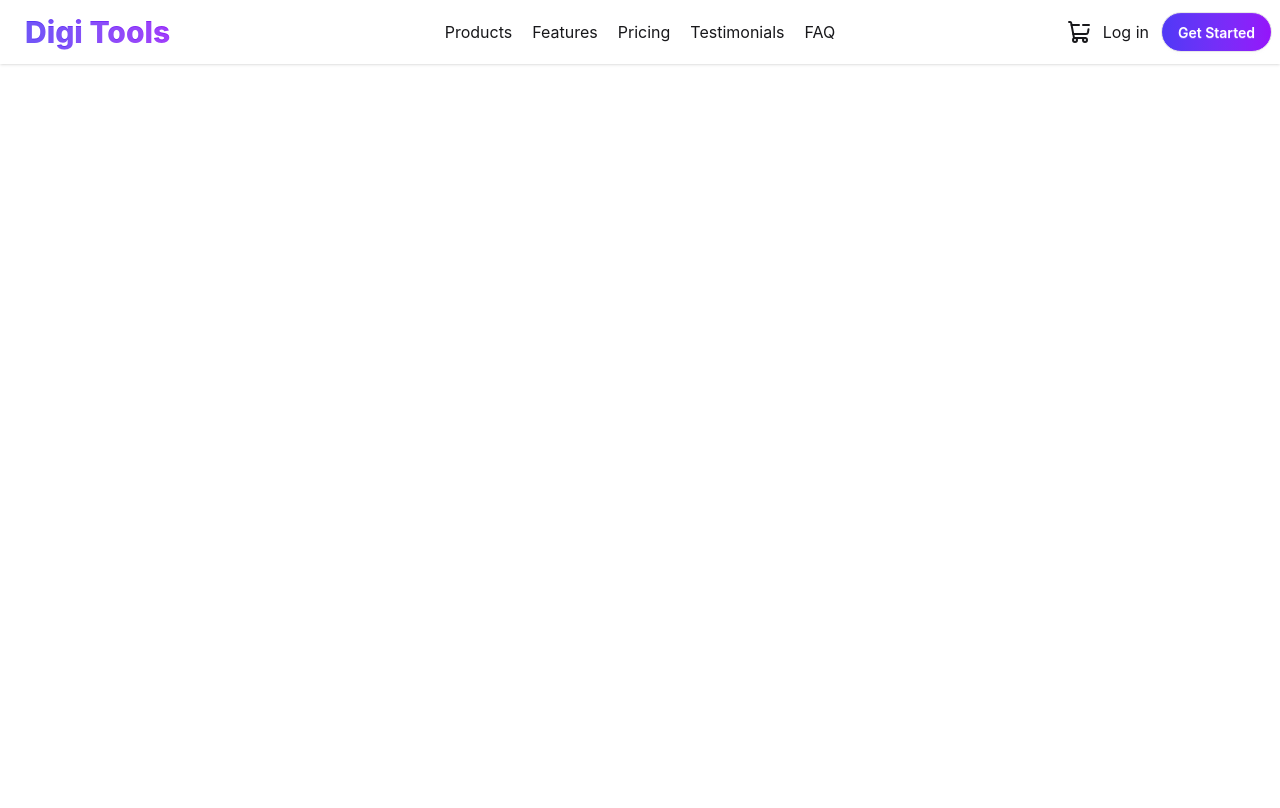
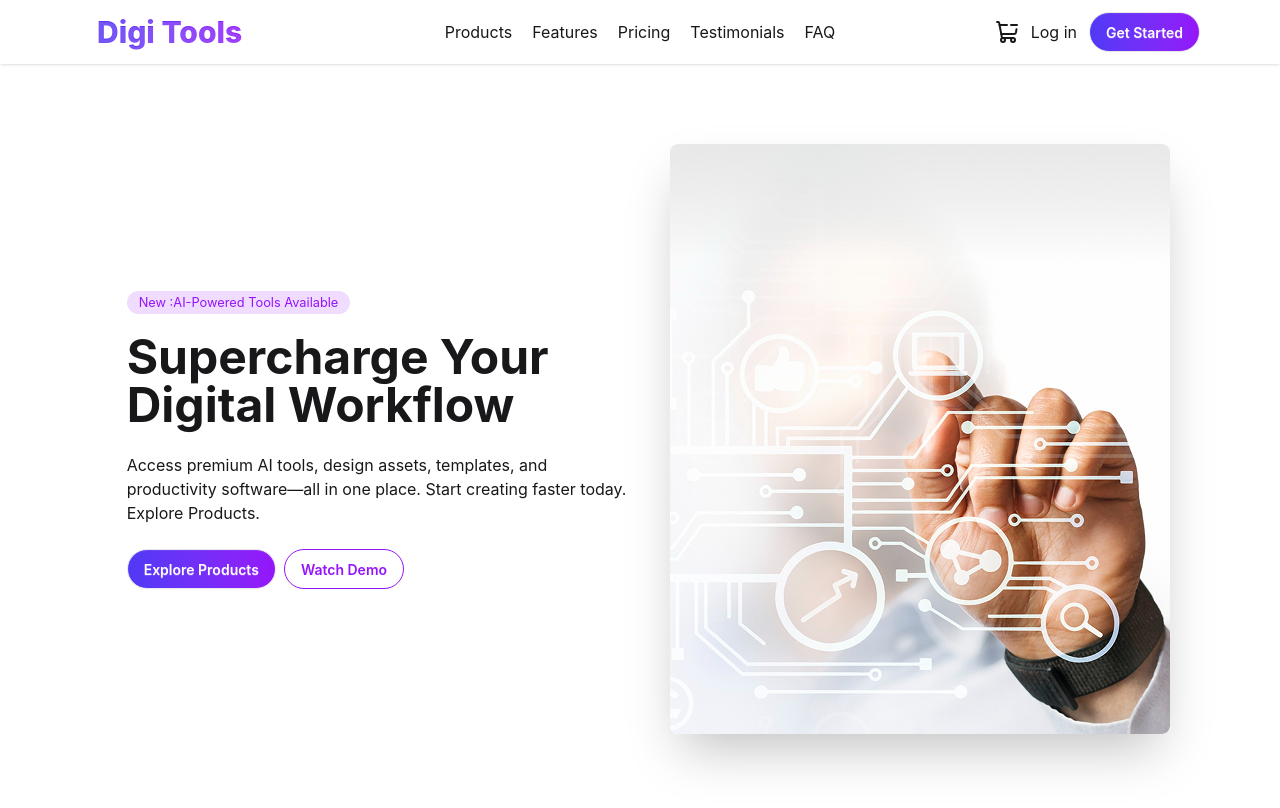
Before and after one commit to nurmahammadmondol/Digi_Tools, a React (Vite) app: page / in a window 1280 px wide. Shown: the top 808 px of the page. Built offline with nearby package versions, Linux system fonts and the light colour scheme.

Commit message:
added banner section

```diff
--- a/src/App.jsx
+++ b/src/App.jsx
@@ -1,5 +1,5 @@
-
 import './App.css'
+import Banner from './Components/Banner'
 import Navbar from './Components/Navbar'
 
 function App() {
@@ -10,13 +10,14 @@ function App() {
       <section>
         <Navbar></Navbar>
       </section>
+
+      <section>
+        <Banner></Banner>
+      </section>
+
       <section id="center">
 
-
-
       </section>
-
-
 
     </>
   )
--- /dev/null
+++ b/src/Components/Banner.jsx
@@ -0,0 +1,42 @@
+import banner from "../assets/products/banner.png";
+
+
+const Banner = () => {
+  return (
+    <div>
+      <div className="w-11/12 md:w-10/12 mx-auto my-5 md:my-20 ">
+        <div className=" flex-col items-center md:flex md:flex-row-reverse gap-10">
+          <div className="flex-1 ">
+            <img
+            alt="Banner Pic"
+            src={banner}
+            className=" rounded-lg shadow-2xl "
+          />
+          </div>
+
+          <div className="flex-1 md:ml-5 mt-5 md:mt-0">
+            <small className="bg-[#9514FA25] px-3 py-1 rounded-full text-[#9514FA] ">New :AI-Powered Tools Available</small>
+            <h1 className="text-5xl font-bold mt-5">
+              Supercharge Your Digital Workflow
+            </h1>
+            <p className="py-6">
+              Access premium AI tools, design assets, templates, and
+              productivity software—all in one place. Start creating faster
+              today. Explore Products.
+            </p>
+            <div className="flex items-center gap-2">
+              <button className="btn bg-linear-to-r from-[#4F39F6] to-[#9514FA] text-white rounded-full">
+                Explore Products
+              </button>
+              <button className="btn btn-outline border-[#9514FA] text-[#9514FA] rounded-full">
+                Watch Demo
+              </button>
+            </div>
+          </div>
+        </div>
+      </div>
+    </div>
+  );
+};
+
+export default Banner;
--- a/src/Components/Navbar.jsx
+++ b/src/Components/Navbar.jsx
@@ -7,7 +7,7 @@ const Navbar = () => {
 
   return (
     <nav>
-      <div className="navbar bg-base-100 shadow-sm">
+      <div className="navbar bg-base-100 shadow-sm md:px-10 lg:px-20 mx-auto">
         <div className="navbar-start">
           <div className="dropdown">
             <div tabIndex={0} role="button" className="btn btn-ghost lg:hidden">
@@ -33,7 +33,7 @@ const Navbar = () => {
               className="menu menu-sm dropdown-content bg-base-100 rounded-box z-1 mt-3 space-y-1 p-2 shadow"
             >
                {
-                list.map(manu=><li className="hover:bg-gray-200">{manu}</li>)
+                list.map((manu, i)=><li key={i} className="hover:bg-gray-200">{manu}</li>)
             }
             </ul>
           </div>
@@ -50,7 +50,7 @@ const Navbar = () => {
 
             <button><ShoppingCartMinus /></button>
           <button >Log in</button>
-          <a className="btn bg-linear-to-r from-[#4F39F6] to-[#9514FA] text-white rounded-full">Get Started</a>
+          <button className="btn bg-linear-to-r from-[#4F39F6] to-[#9514FA] text-white rounded-full">Get Started</button>
         </div>
       </div>
     </nav>
```
Also changed, not shown: src/assets/products/banner.png (renamed from src/assets/banner.png), src/assets/products/bannnnnner.jpeg (added).
